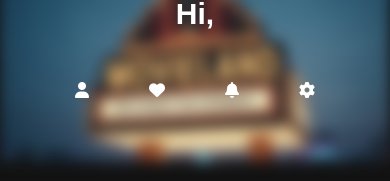
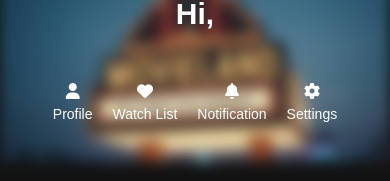
Before and after one commit to semanaparfait/new_movie_app, a React (Vite) app: page /userprofile in a window 390 px wide. Shown: the part 133-314 px from the top of the page. Built offline with nearby package versions, Linux system fonts and the light colour scheme; no server answers; a web font is replaced by a local one.

Commit message:
styling well userprofile

```diff
--- a/src/pages/UserProfile/UserProfile.jsx
+++ b/src/pages/UserProfile/UserProfile.jsx
@@ -58,29 +58,29 @@ function UserProfile() {
             Hi, {user?.username?.split(" ")[0]}
             </h1>
 
-            <div className="cursor-pointer flex gap-10 items-center justify-center" style={{marginTop:'40px'}} >
+            <div className="cursor-pointer flex md:gap-10 items-center justify-center " style={{marginTop:'38px'}} >
             <Link to="/userprofile">
-                <button className="userprofile-links font-medium leading-[24px] cursor-pointer flex gap-1 items-center " title='Profile' style={{ padding: "7px 10px" }}>
+                <button className="userprofile-links font-medium leading-[24px] cursor-pointer md:flex gap-1 items-center " title='Profile' style={{ padding: "7px 10px" }}>
                 <i className="fa-solid fa-user"></i>
-                <p className='hidden md:block' >Profile</p>
+                <p className='text-sm md:text-base'>Profile</p>
                 </button>
             </Link>
 
             <Link to="/watchlist">
-                <button className="userprofile-links font-medium leading-[24px] cursor-pointer flex gap-1 items-center" title='Watch List' style={{ padding: "7px 10px" }}>
+                <button className="userprofile-links font-medium leading-[24px] cursor-pointer md:flex gap-1 items-center" title='Watch List' style={{ padding: "7px 10px" }}>
                 <i className="fa-solid fa-heart"></i>
-                 <p className='hidden md:block' >Watch List</p>
+                 <p className='text-sm md:text-base' >Watch List</p>
                 </button>
             </Link>
 
-            <button className="userprofile-links font-medium leading-[24px] cursor-pointer flex gap-1 items-center" title='Notification' style={{ padding: "7px 10px" }}>
+            <button className="userprofile-links font-medium leading-[24px] cursor-pointer md:flex gap-1 items-center" title='Notification' style={{ padding: "7px 10px" }}>
                 <i className="fa-solid fa-bell"></i>
-                <p className='hidden md:block' >Notification</p>
+                <p className='text-sm md:text-base' >Notification</p>
             </button>
 
-            <button className="userprofile-links font-medium leading-[24px] cursor-pointer flex gap-1 items-center" title='Settings' style={{ padding: "7px 10px" }}>
+            <button className="userprofile-links font-medium leading-[24px] cursor-pointer md:flex gap-1 items-center" title='Settings' style={{ padding: "7px 10px" }}>
                 <i className="fa-solid fa-gear"></i>
-                <p className='hidden md:block' >Settings</p>
+                <p className='text-sm md:text-base' >Settings</p>
             </button>
             </div>
         </div>
```
